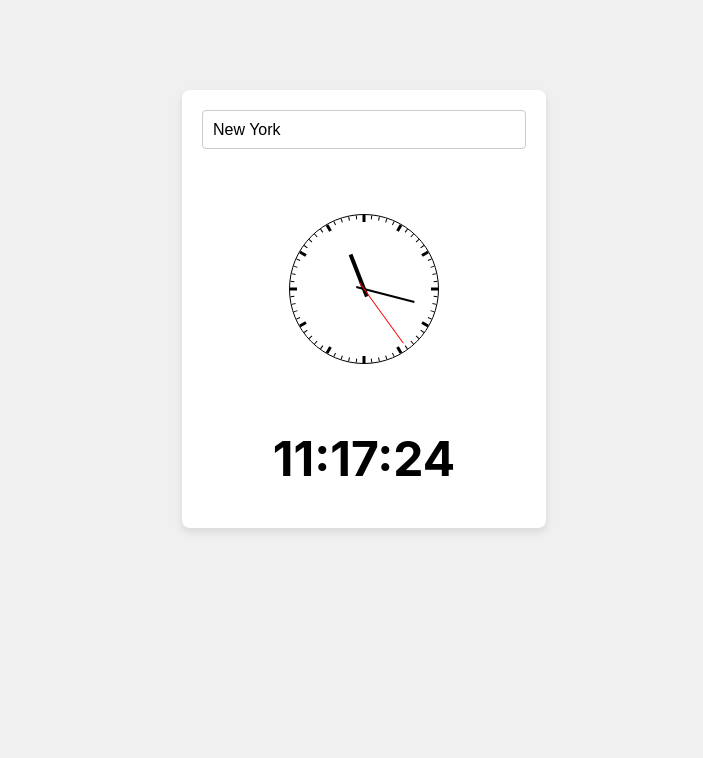
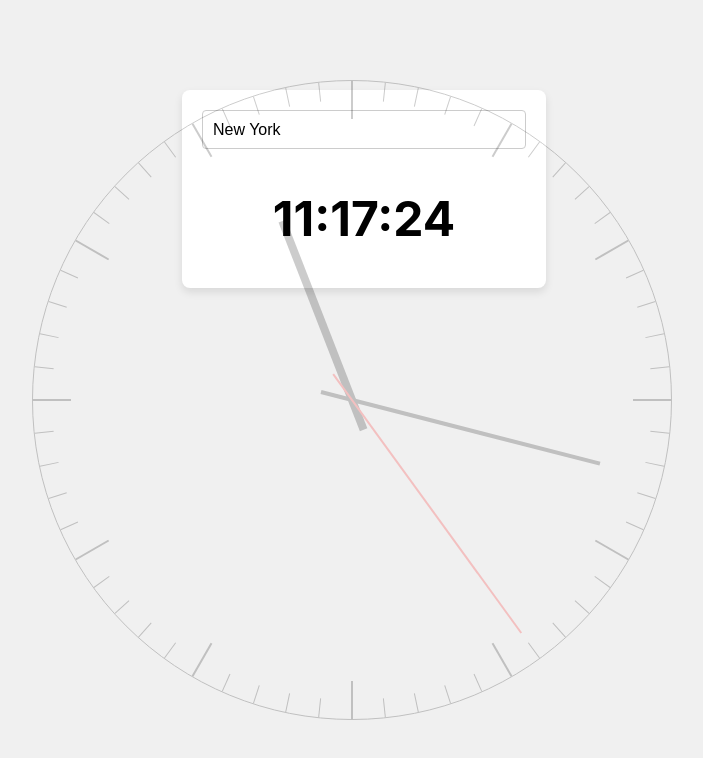
Before and after one commit to luke-weller/localized-time-dropdown, a React (Create React App) app: page / in a window 1280 px wide. Shown: the top 758 px of the page, without its empty margins (288-991 px from the left). Built offline with nearby package versions, Linux system fonts and the light colour scheme.

Commit message:
update analog clock display css

```diff
--- a/src/components/AnalogClockDisplay/AnalogClockDisplay.css
+++ b/src/components/AnalogClockDisplay/AnalogClockDisplay.css
@@ -1,12 +1,16 @@
 .clock-container {
-  display: flex;
-  justify-content: center;
-  align-items: center;
-  height: 30vh;
-  min-height: 140px;
+  position: fixed;
+  top: 0;
+  left: 0;
+  height: 100vh;
+  width: 100vw;
 }
 
 .clock {
-  width: 300px;
-  height: 300px;
+  position: absolute;
+  top: 50%;
+  left: 50%;
+  transform: translate(-50%, -50%);
+  opacity: 0.2;
+  z-index: -1;
 }
--- a/src/components/AnalogClockDisplay/AnalogClockDisplay.tsx
+++ b/src/components/AnalogClockDisplay/AnalogClockDisplay.tsx
@@ -35,7 +35,21 @@ const AnalogClockDisplay: FC<ClockDisplayProps> = ({ location }) => {
 
   return (
     <div className="clock-container">
-      <Clock value={time} className="clock" />
+      <Clock
+        className={"clock"}
+        value={time}
+        hourHandWidth={8}
+        hourHandLength={60}
+        minuteHandWidth={4}
+        minuteHandLength={80}
+        secondHandWidth={2}
+        secondHandLength={90}
+        hourMarksWidth={2}
+        hourMarksLength={12}
+        minuteMarksWidth={1}
+        minuteMarksLength={6}
+        size={Math.min(window.innerWidth * 0.8, window.innerHeight * 0.8)} // Adjust the size to be 80% of the screen width or height, whichever is smaller
+      />
     </div>
   );
 };
```
Also changed, not shown: 1 other file (tests, documents, lock files or other folders).
